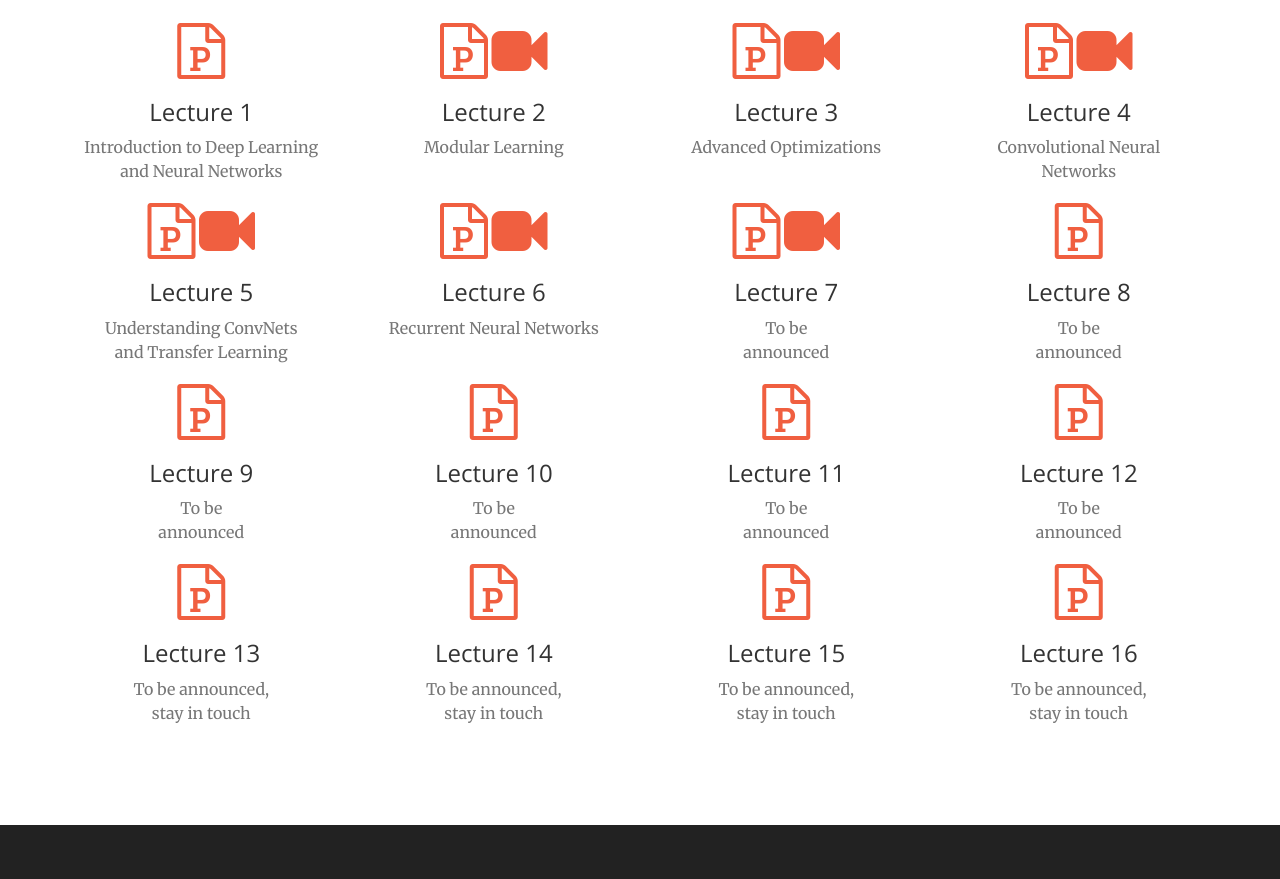
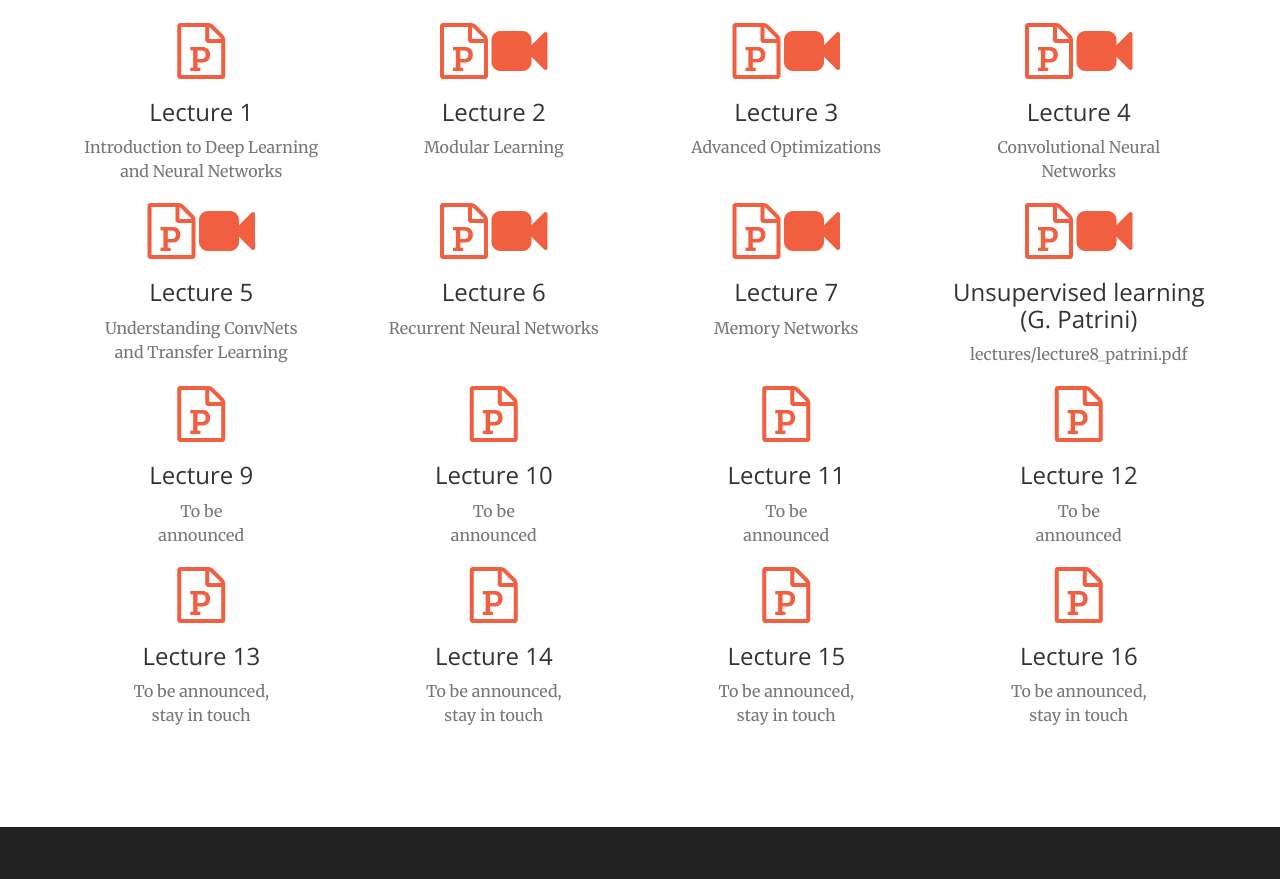
Before and after one commit to deeplearningamsterdam/deeplearningamsterdam.github.io, a plain HTML site: page index.html in a window 1280 px wide. Shown: the part 1761-2640 px from the top of the page. Drawn offline with nearby package versions, Linux system fonts and the light colour scheme.

Commit message:
Added slides

```diff
--- a/index.html
+++ b/index.html
@@ -265,23 +265,26 @@
                 </div>
                 <div class="col-lg-3 col-md-6 text-center">
                     <div class="service-box">
-                        <a href="javascript:void(0)" class='social' target="_blank">
+                        <a href="lectures/lecture7_weston.pdf" class='social' target="_blank">
                         <i class="fa fa-4x fa-file-powerpoint-o wow bounceIn text-primary" data-wow-delay=".2s"></i>
                         </a>
                         <a href="https://webcolleges.uva.nl/Mediasite/Play/c4f845b8979c478daabe1476f475061e1d" class='social' target="_blank">
                         <i class="fa fa-4x fa fa-video-camera wow bounceIn text-primary"></i>
                         </a>
                         <h3>Lecture 7</h3>
-                        <p class="text-muted">To be<br>announced</p>
+                        <p class="text-muted">Memory Networks<br></p>
                     </div>
                 </div>
                 <div class="col-lg-3 col-md-6 text-center">
                     <div class="service-box">
-                        <a href="javascript:void(0)" class='social' target="_blank">
+                        <a href="lectures/lecture8_patrini.pdf" class='social' target="_blank">
                         <i class="fa fa-4x fa-file-powerpoint-o wow bounceIn text-primary" data-wow-delay=".2s"></i>
                         </a>
-                        <h3>Lecture 8</h3>
-                        <p class="text-muted">To be<br>announced</p>
+                        <a href="https://webcolleges.uva.nl/Mediasite/Play/5659ef0e858e43d7ac89811bb494e94d1d" class='social' target="_blank">
+                        <i class="fa fa-4x fa fa-video-camera wow bounceIn text-primary"></i>
+                        </a>
+                        <h3>Unsupervised learning<br>(G. Patrini)</h3>
+                        <p class="text-muted">lectures/lecture8_patrini.pdf</p>
                     </div>
                 </div>
                 <div class="col-lg-3 col-md-6 text-center">
```
Also changed, not shown: 2 other files.
